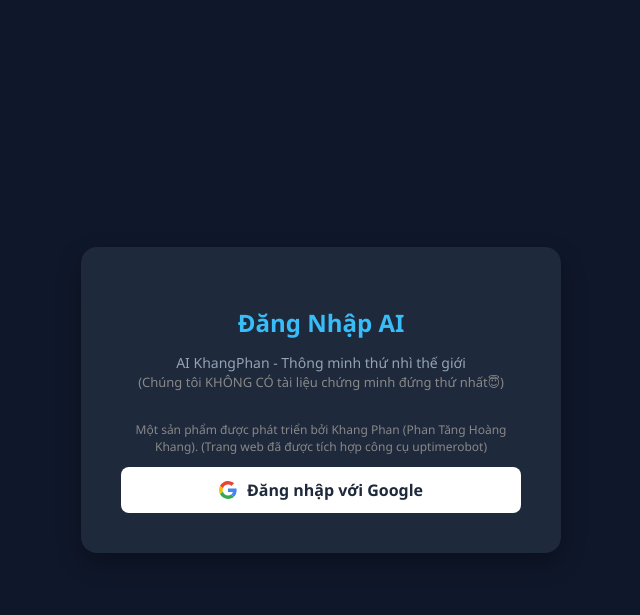
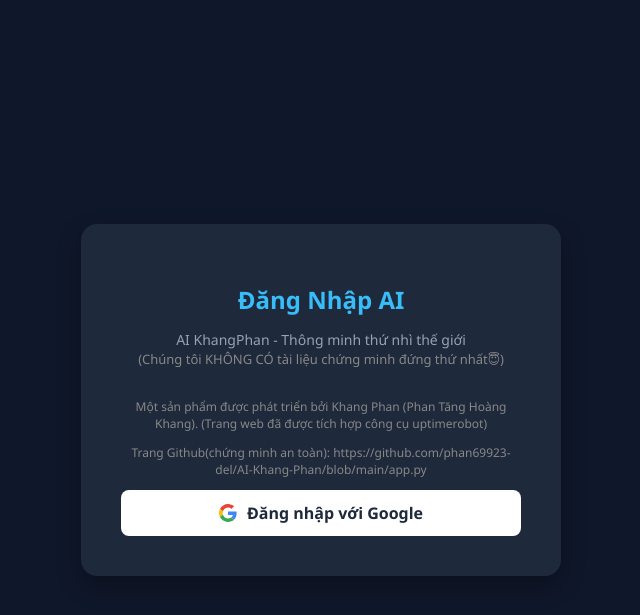
Before and after one commit to phan69923-del/AI-Khang-Phan, a Flask app: page /login in a window 1280 px wide. Shown: the top 615 px of the page, without its empty margins (319-959 px from the left). Run offline with Flask 3, Linux system fonts and the light colour scheme.

Commit message:
Update login.html

```diff
--- a/templates/login.html
+++ b/templates/login.html
@@ -73,6 +73,7 @@
     <span style="font-size: 13px; color: #888;">(Chúng tôi KHÔNG CÓ tài liệu chứng minh đứng thứ nhất😇)</span>
 </p>
     <p style="font-size: 12px; color: #888;">Một sản phẩm được phát triển bởi Khang Phan (Phan Tăng Hoàng Khang). (Trang web đã được tích hợp công cụ uptimerobot)</p>
+    <p style="font-size: 12px; color: #888;"> Trang Github(chứng minh an toàn): https://github.com/phan69923-del/AI-Khang-Phan/blob/main/app.py</p>
 
         <!-- Chỉ giữ lại duy nhất nút Đăng nhập với Google -->
         <a href="/login/google" class="google-btn">
```
